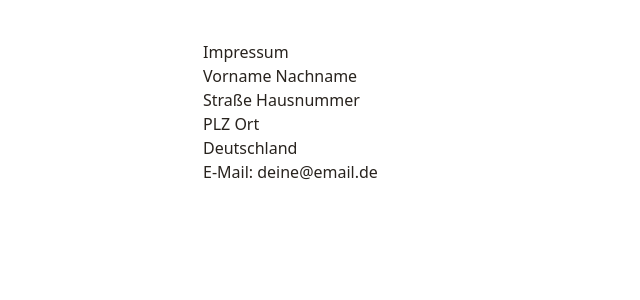
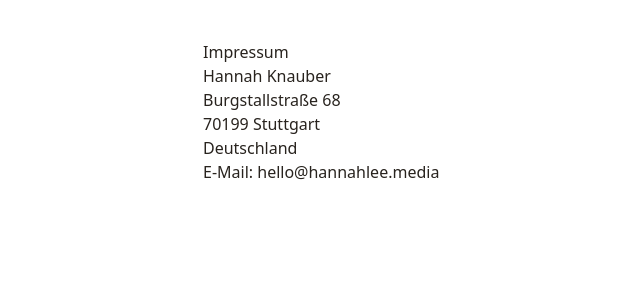
Before and after one commit to hannahknauber-cpu/luckyfoundersclub, a Next.js app: page /impressum in a window 1280 px wide. Shown: the top 300 px of the page, without its empty margins (77-717 px from the left). Built offline with nearby package versions, Linux system fonts and the light colour scheme; no server answers.

Commit message:
Update page.tsx

```diff
--- a/app/impressum/page.tsx
+++ b/app/impressum/page.tsx
@@ -4,14 +4,14 @@ export default function Impressum() {
       <h1>Impressum</h1>
 
       <p>
-        Vorname Nachname<br />
-        Straße Hausnummer<br />
-        PLZ Ort<br />
+        Hannah Knauber<br />
+        Burgstallstraße 68<br />
+        70199 Stuttgart<br />
         Deutschland
       </p>
 
       <p>
-        E-Mail: deine@email.de
+        E-Mail: hello@hannahlee.media
       </p>
     </main>
   );
```
